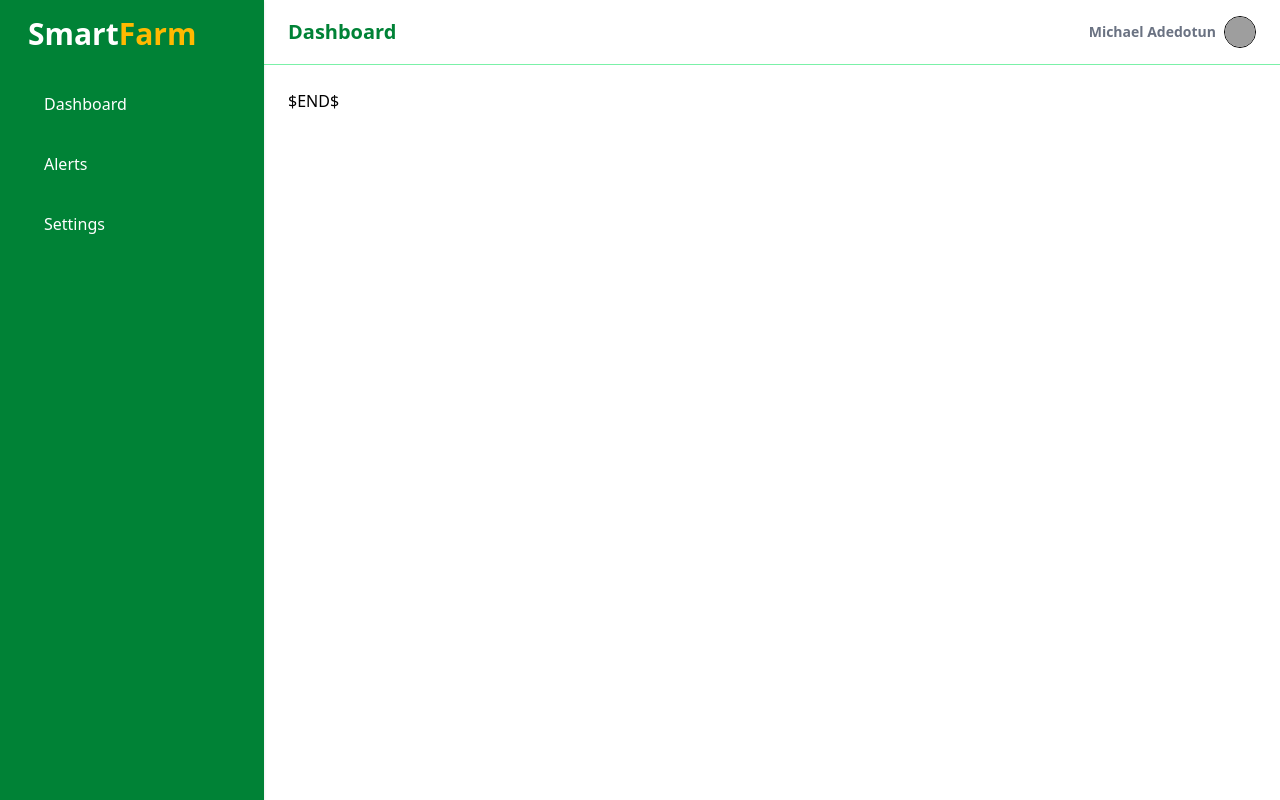
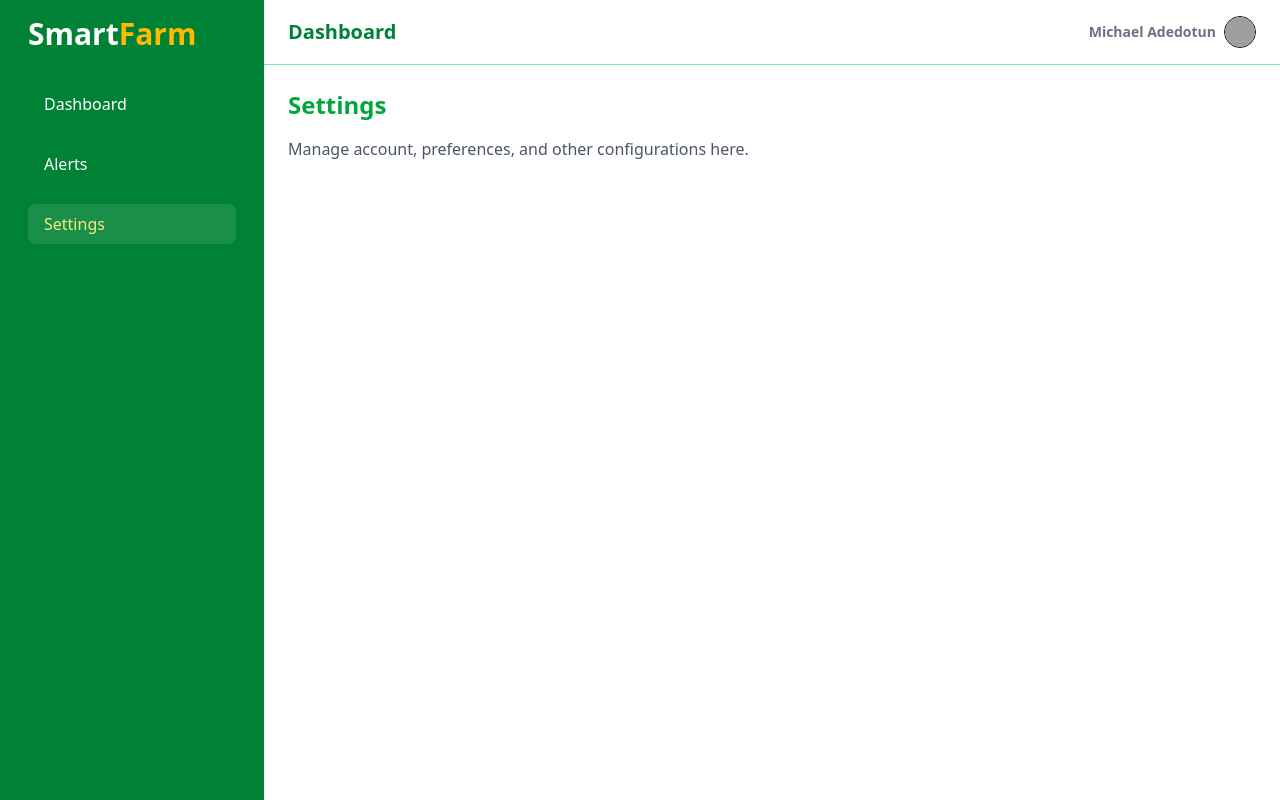
Before and after one commit to MichaelAdedotun/Smart-farm-Monitor, a Nuxt app: page /admin/settings in a window 1280 px wide. Built offline with nearby package versions, Linux system fonts and the light colour scheme; grey boxes are pictures that could not be loaded.

Commit message:
quick fix

```diff
--- a/components/LandingHeader.vue
+++ b/components/LandingHeader.vue
@@ -45,7 +45,7 @@ const links = [
 
       <div class="hidden md:block">
         <NuxtLink
-            to="/dashboard"
+            to="/admin/dashboard"
             class="text-sm text-white px-4 py-2 rounded bg-gradient-to-r from-green-600 to-amber-500 hover:from-green-700 hover:to-amber-600"
         >
           Login
@@ -72,7 +72,7 @@ const links = [
       </NuxtLink>
       <div class="mt-3">
         <NuxtLink
-            to="/dashboard"
+            to="/admin/dashboard"
             class="w-fit text-sm text-white px-4 py-2 rounded bg-gradient-to-r from-green-600 to-amber-500 hover:from-green-700 hover:to-amber-600"
         >
           Login
--- a/components/Sidebar.vue
+++ b/components/Sidebar.vue
@@ -7,9 +7,9 @@ const ui = useUIStore()
 const route = useRoute()
 
 const links = [
-  { name: 'Dashboard', to: '/dashboard' },
-  { name: 'Alerts', to: '/' },
-  { name: 'Settings', to: '/' }
+  { name: 'Dashboard', to: '/admin/dashboard' },
+  { name: 'Alerts', to: '/admin/alerts' },
+  { name: 'Settings', to: '/admin/settings' }
 ]
 </script>
 
--- a/pages/admin/alerts.vue
+++ b/pages/admin/alerts.vue
@@ -3,7 +3,10 @@
 </script>
 
 <template>
-  $END$
+  <section>
+    <h1 class="text-2xl font-bold text-green-600 mb-4">Alerts</h1>
+    <p class="text-gray-600">This is where you'll see system notifications or alerts for your fields.</p>
+  </section>
 </template>
 
 <style scoped>
--- a/pages/admin/settings.vue
+++ b/pages/admin/settings.vue
@@ -3,7 +3,10 @@
 </script>
 
 <template>
-  $END$
+  <section>
+    <h1 class="text-2xl font-bold text-green-600 mb-4">Settings</h1>
+    <p class="text-gray-600">Manage account, preferences, and other configurations here.</p>
+  </section>
 </template>
 
 <style scoped>
--- a/pages/index.vue
+++ b/pages/index.vue
@@ -11,7 +11,7 @@ definePageMeta({ layout: 'public' })
         Visualize your fields, monitor crop health, and optimize yield
         in real-time using satellite and weather data.
       </p>
-      <NuxtLink to="/dashboard" class="mt-6 px-10 py-3 bg-gradient-to-r from-green-600 to-amber-500 text-white rounded hover:from-green-700 hover:to-amber-600">
+      <NuxtLink to="/admin/dashboard" class="mt-6 px-10 py-3 bg-gradient-to-r from-green-600 to-amber-500 text-white rounded hover:from-green-700 hover:to-amber-600">
         Enter Dashboard
       </NuxtLink>
     </section>
```
